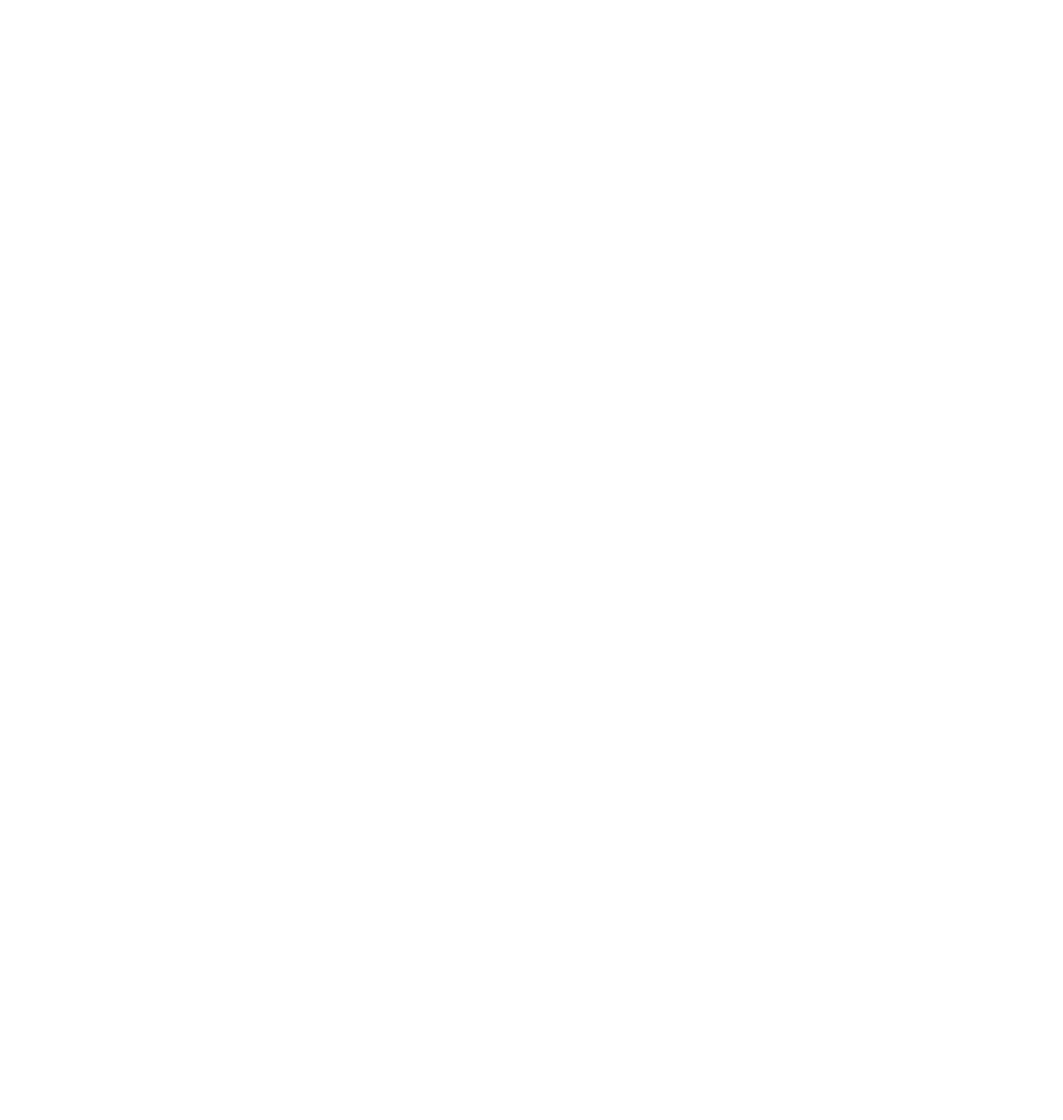
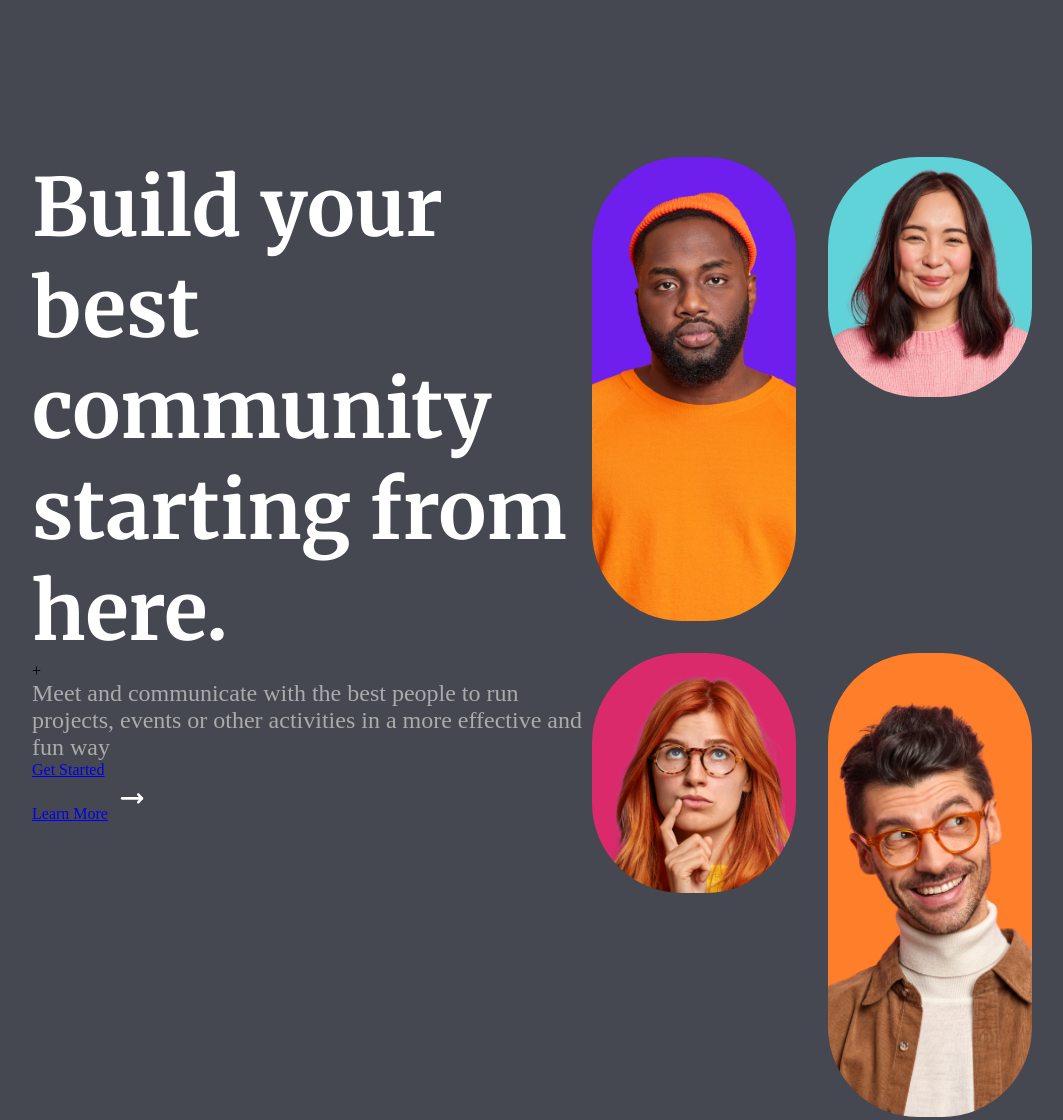
Before and after one commit to Nightblockchain30/header_online_forum, a plain HTML site: page src/index.html in a window 1280 px wide. Shown: the whole page, without its empty margins (128-1191 px from the left). Before the commit the page ends 800 px from the top, so only its background shows below. Drawn offline with Linux system fonts and the light colour scheme.

Commit message:
first part hero imgs

```diff
--- a/src/index.html
+++ b/src/index.html
@@ -26,7 +26,42 @@
   </header>
 
   <main>
-    <div class="main__container">
+    <div class="main__container_hero">
+      <h1 class="main__container_hero-h1">Build your best community starting from here.</h1>+
+      <p class="main__container_hero-p">Meet and communicate with the best people to run projects, events or other
+        activities
+        in a more effective and
+        fun way</p>
+
+      <div class="main__container__buttons">
+        <div class="main__container__buttons-left">
+          <a href="#">Get Started</a>
+        </div>
+
+        <div class="main__container__buttons-right">
+          <a href="#">Learn More</a>
+          <img src="img/icon-arrow.svg" alt="icon-arrow">
+        </div>
+      </div>
+
+    </div>
+    <div class="main__container_imgs">
+
+      <div class="main__container_imgs-black">
+
+      </div>
+
+      <div class="main__container_imgs-asian">
+
+      </div>
+
+      <div class="main__container_imgs-redhair">
+        <!-- <img src="img/hero-redhair.png" alt="hero"> -->
+      </div>
+
+      <div class="main__container_imgs-glasses">
+        <!-- <img src="img/hero-glasses.png" alt="hero"> -->
+      </div>
 
     </div>
   </main>
--- a/src/sass/layout/_body.scss
+++ b/src/sass/layout/_body.scss
@@ -0,0 +1,3 @@
+body {
+    background-color: $background-color-grey;
+}
--- a/src/sass/layout/_main.scss
+++ b/src/sass/layout/_main.scss
@@ -0,0 +1,111 @@
+main {
+    margin-top: 157px;
+    margin-left: 160px;
+    margin-bottom: 100px;
+    display: grid;
+    grid-template-columns: 1fr 1fr;
+    grid-auto-rows: 960px;
+
+
+    .main__container_hero {
+
+
+        &-h1 {
+            font-family: $second-font;
+            color: white;
+            font-size: 80px;
+        }
+
+        &-p {
+            color: $grey;
+            font-size: 24px;
+        }
+    }
+
+    .main__container_imgs {
+        display: grid;
+        grid-template-columns: repeat(2, 204px);
+        // grid-auto-columns: 204px;
+        gap: 32px;
+
+        &-black {
+            background-color: #6E1FED;
+            border-radius: 90px;
+            max-width: 204px;
+            max-height: 509px;
+
+            background-image: url("../img/hero-black.png");
+            background-repeat: no-repeat;
+            background-size: 900px;
+            background-position: -340px 10px;
+            transition: all 1s;
+
+            &:hover {
+                border-radius: 40px;
+                transition: all 1.5s;
+            }
+        }
+
+        &-asian {
+            background-color: #60D3D9;
+            max-width: 240px;
+            max-height: 240px;
+            border-radius: 90px;
+            // rotate: 90deg;
+
+            background-image: url("../img/hero-asian.png");
+            background-repeat: no-repeat;
+            background-size: 700px;
+            background-position: -250px -20px;
+            transition: all 1s;
+
+            &:hover {
+                border-radius: 40px;
+                transition: all 1.5s;
+            }
+
+        }
+
+        &-redhair {
+            background-color: #DB2A6B;
+            max-width: 240px;
+            max-height: 240px;
+            border-radius: 90px;
+            // rotate: 90deg;
+
+            background-image: url("../img/hero-redhair.png");
+            background-repeat: no-repeat;
+            background-repeat: no-repeat;
+            background-size: 800px;
+            background-position: -280px -290px;
+            transition: all 1s;
+
+            &:hover {
+                border-radius: 40px;
+                transition: all 1.5s;
+            }
+
+        }
+
+        &-glasses {
+            background-color: #FF7E29;
+            border-radius: 90px;
+            max-width: 204px;
+            max-height: 509px;
+
+            background-image: url("../img/hero-glasses.png");
+            background-repeat: no-repeat;
+            background-size: 900px;
+            background-position: -340px 10px;
+            transition: all 1s;
+
+            &:hover {
+                border-radius: 40px;
+                transition: all 1.5s;
+            }
+        }
+    }
+
+
+
+}
```
Also changed, not shown: src/css/style.css, 1 other file.
